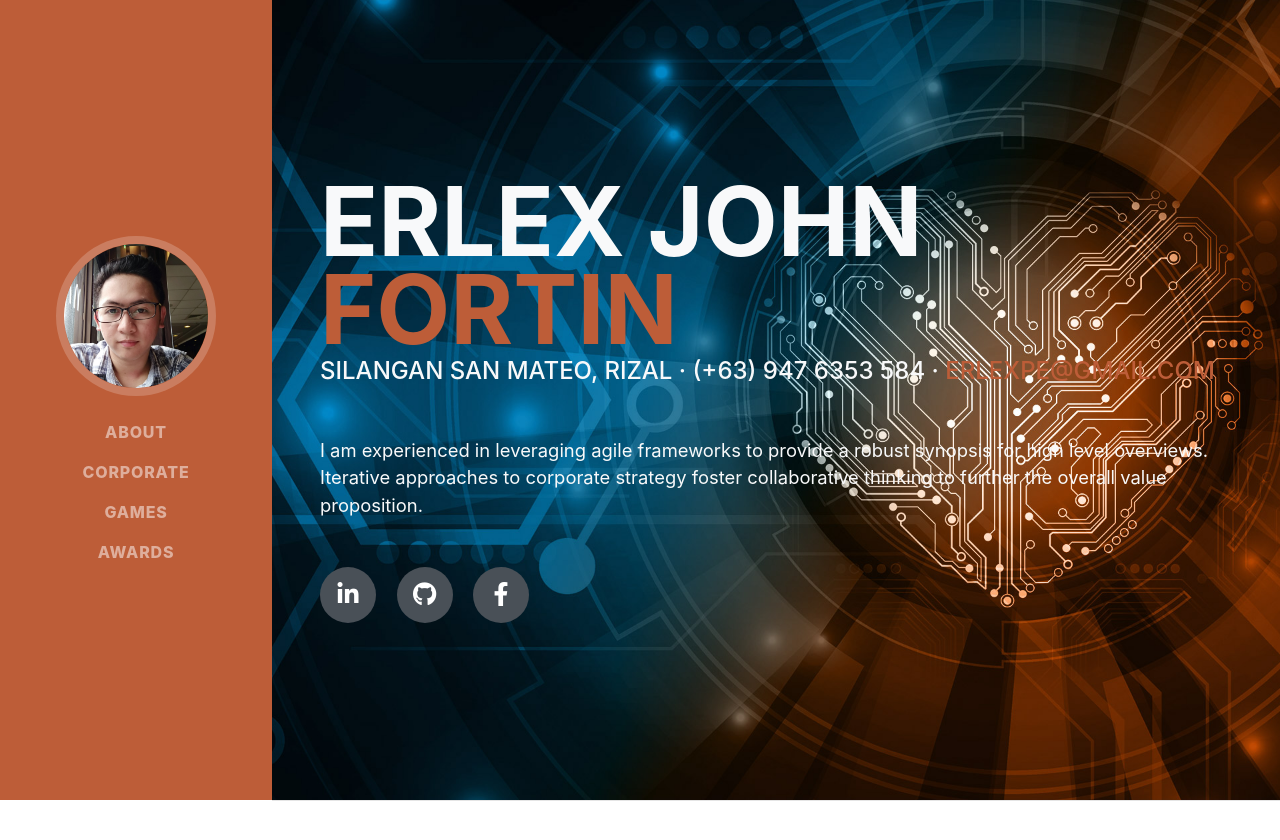
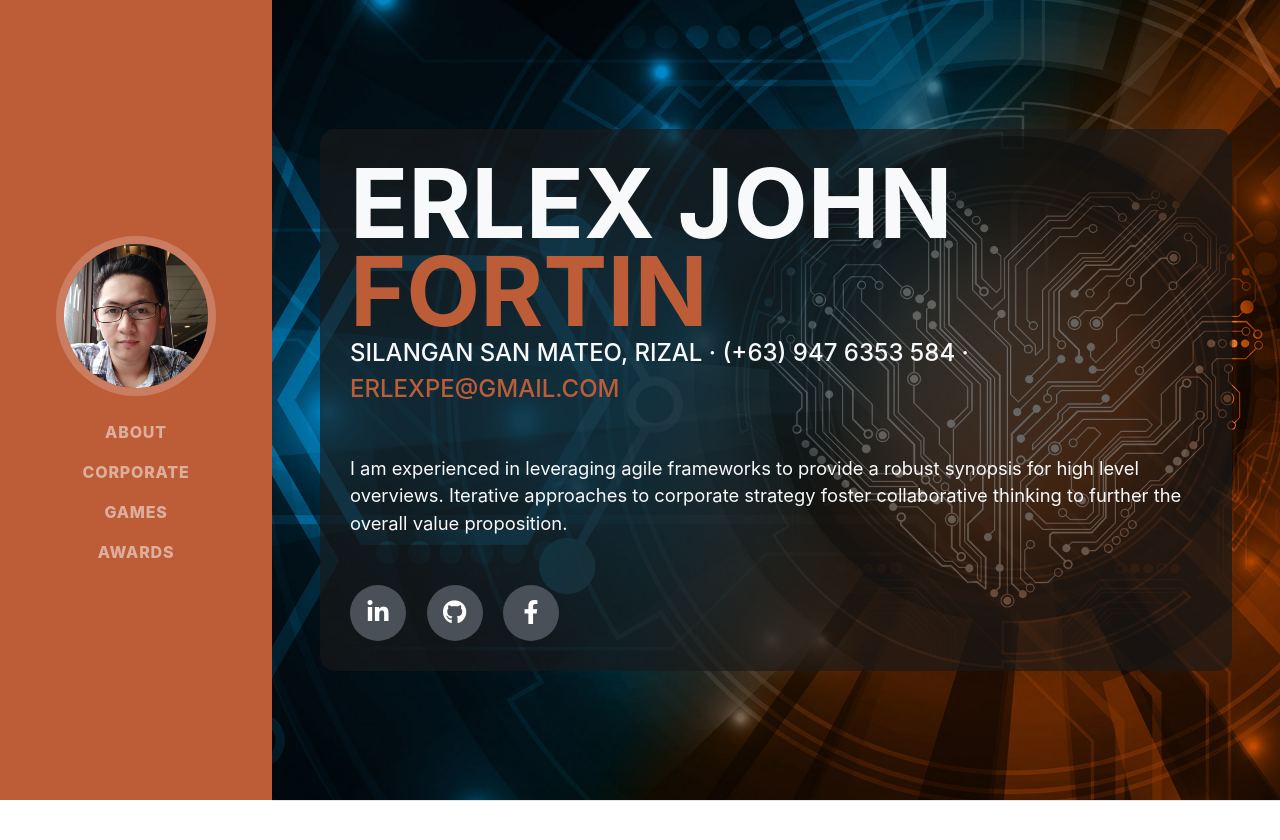
Before and after one commit to HeroRender/ErlexJohnFortin, a plain HTML site: page index.html in a window 1280 px wide. Shown: the top 840 px of the page. Drawn offline with nearby package versions, Linux system fonts and the light colour scheme; a web font is replaced by a local one.

Commit message:
added background image. added background color on the text with opacity of 0.66

```diff
--- a/css/porfolio.css
+++ b/css/porfolio.css
@@ -4,3 +4,9 @@
     background-size: cover;
     background-position: center center;
 }
+#about .w-100 {
+    background-color: rgba(25, 25, 25,0.66);
+    padding: 30px;
+    border-radius: 15px;
+
+}
```
Also changed, not shown: Img/Res/TechHeartBlurred.jpg.
